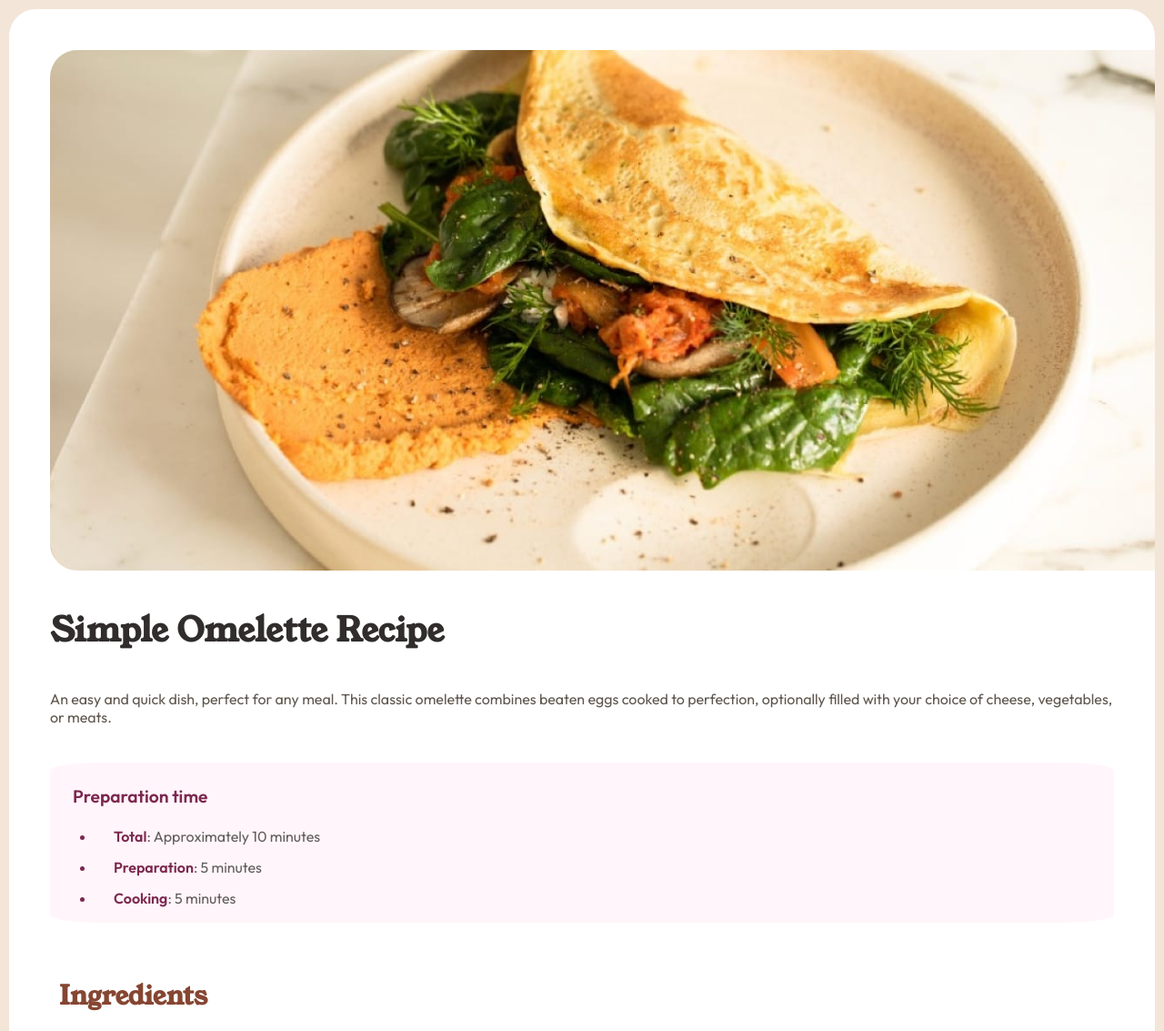
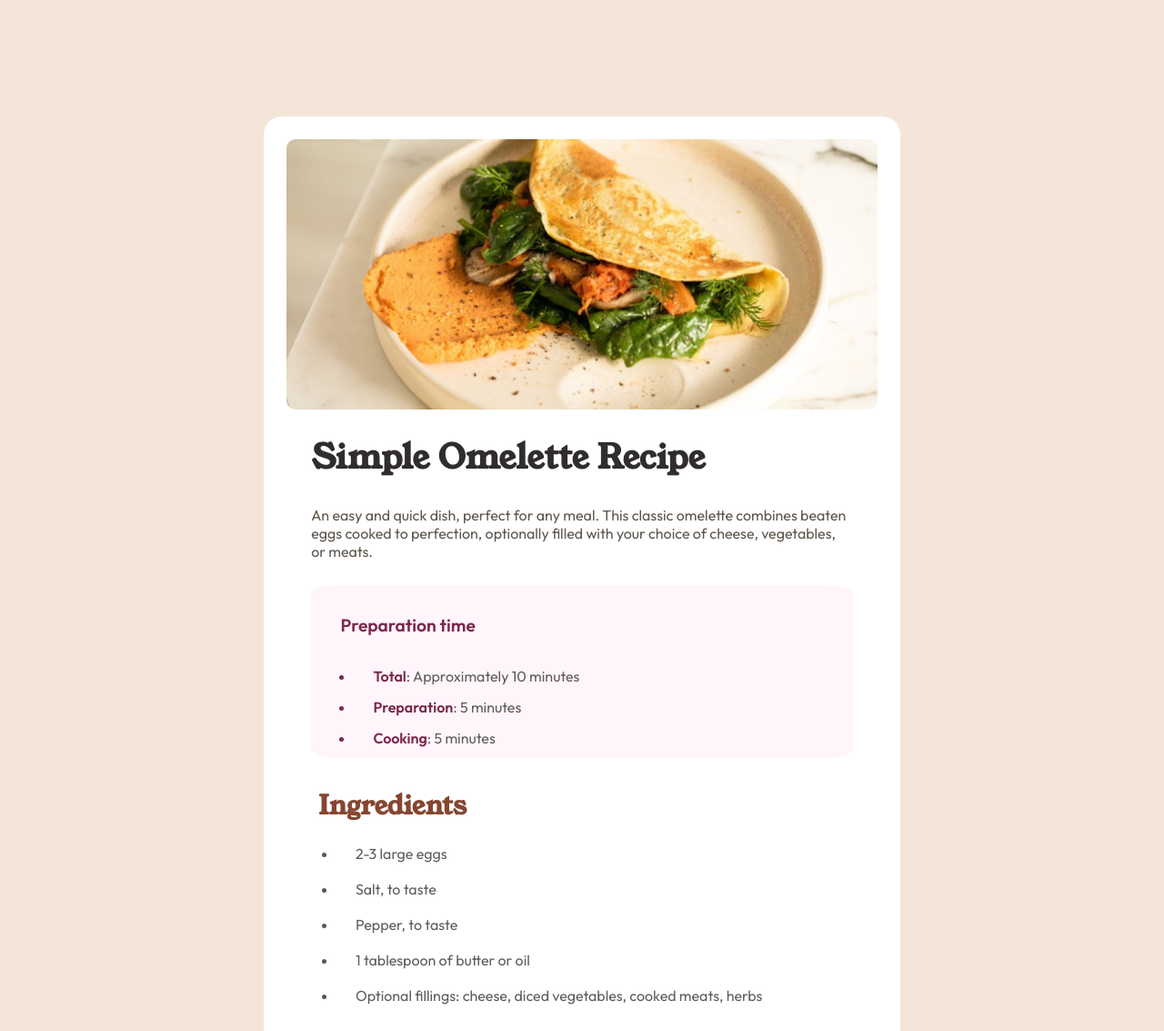
Before and after one commit to praharshnavilae/frontend-mentor-receipe-page-main, a plain HTML site: page index.html in a window 1280 px wide. Shown: the top 1133 px of the page at 91% size. Drawn offline with Linux system fonts and the light colour scheme.

Commit message:
Add files via upload

```diff
--- a/index.html
+++ b/index.html
@@ -31,7 +31,7 @@
             <p>An easy and quick dish, perfect for any meal. This classic omelette combines beaten eggs cooked
                 to perfection, optionally filled with your choice of cheese, vegetables, or meats.</p>
             <div class="preptime">
-                <h3>Preparation time</h3>
+                <p><span>Preparation time</p></span>
                 <ul>
                     <li>Total<span class="passage">: Approximately 10 minutes</span></li>
                     <li>Preparation<span class="passage">: 5 minutes</span></li>
--- a/style.css
+++ b/style.css
@@ -42,46 +42,55 @@
 
         display: grid;
         place-items: center;
-        min-height: 125vh;
-
     }
 
     .receipe {
         background-color: white;
-        border-radius: 30px;
         overflow: hidden;
-        margin: 10px;
-        padding: 5px;
+    }
+
+    @media (min-width: 400px) {
+        .receipe {
+            width: 700px;
+            border-radius: 20px;
+            padding: 25px;
+            margin: 8rem;
+        }
+
+        img {
+            border-radius: 10px;
+        }
     }
 
     img {
-        margin: 40px;
-        border-radius: 30px;
+        width: 100%;
     }
 
-    h1 {
+    .receipe h1 {
         font-family: var(--font-family-default-heading);
         font-size: 2.3em;
         font-weight: var(--fw-bold);
         color: var(--DarkCharcoal);
-        margin: 40px;
+        margin: 1.7rem;
     }
 
+    .receipe p {
+        margin: 1.7rem;
+    }
 
 
     .preptime {
         background-color: var(--RoseWhite);
         border-radius: 5%;
-        margin: 40px;
-        padding: 10px;
+        margin: 1.7rem;
+        padding: 5px;
         max-height: min-content;
     }
 
-    .preptime h3  {
+    .preptime p span  {
         font-size: 1.2em;
         color: var(--DarkRaspberry);
         font-weight: var(--fw-semi-bold);
-        padding: 15px;
     }
 
     .preptime ul li {
@@ -89,6 +98,7 @@
         line-height: 1.5;
         color: var(--DarkRaspberry);
         font-weight: var(--fw-semi-bold);
+        margin-inline-start: 0.2rem;
     }
 
     .ingredients {
@@ -99,13 +109,18 @@
     .ingredients h2 {
         font-family: var(--font-family-default-heading);
         font-size: 1.8em;
-        font-weight: var(--fw-bold);
+        font-weight: var(--fw-semi-bold);
         color: var(--Nutmeg);
-        padding: 15px;
+    }
+
+    .ingredients ul {
+        margin-inline: 1px;
+        padding: 5px;
     }
 
     .ingredients ul li {
-        padding: 8px 15px;
+        margin: 15px;
+        padding-inline: 20px;
         line-height: 1.5;
         font-weight: var(--fw-semi-bold);
     }
@@ -129,28 +144,24 @@
     }
 
     .instructions ol li {
-        padding: 7px;
+        padding: 7px 15px;
         line-height: 1.5;
         color: var(--Nutmeg);
         font-weight: var(--fw-semi-bold);
     }
 
     .nutrition {
-        font-family: var(--font-family-default-heading);
         margin: 5px 20px;
         margin-bottom: 10px;
         padding: 5px 0;
     }
 
     .nutrition h2 {
+        font-family: var(--font-family-default-heading);
         font-size: 1.8em;
         font-weight: var(--fw-bold);
         color: var(--Nutmeg);
         padding: 5px 15px;
-    }
-
-    p {
-        margin: 40px;
     }
 
     .passage {
```
